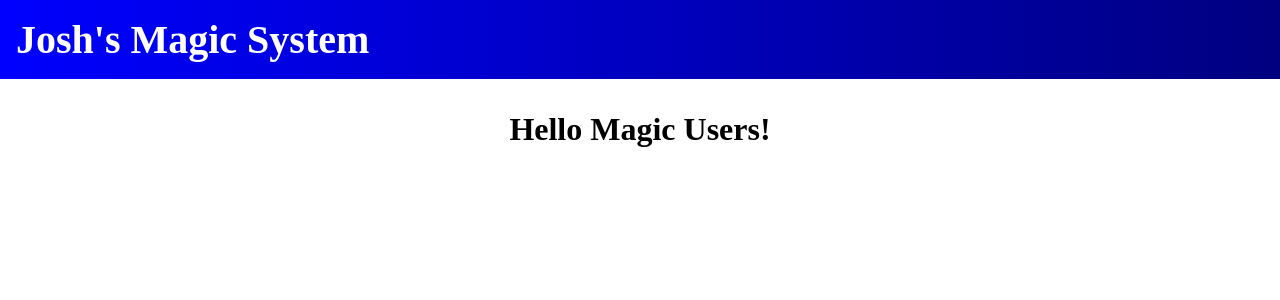
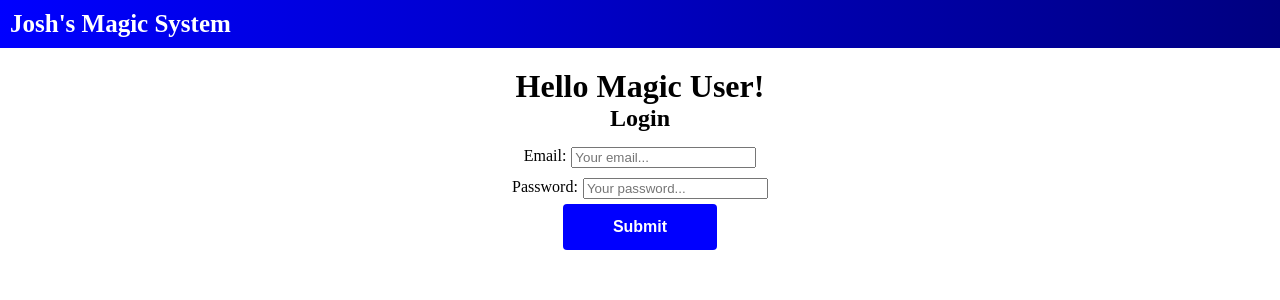
Before and after one commit to Chip-L/joshs-magic-system, a React (Create React App) app in the folder client/: page / in a window 1280 px wide. Shown: the top 300 px of the page. Built offline with nearby package versions, Linux system fonts and the light colour scheme.

Commit message:
Login added (not functional)

```diff
--- /dev/null
+++ b/client/src/components/LoginForm.css.js
@@ -0,0 +1,42 @@
+import styled from "styled-components";
+
+export const Title = styled.h2`
+  margin-bottom: 1rem;
+`;
+
+export const Form = styled.form`
+  display: flex;
+  flex-direction: column;
+  align-items: center;
+`;
+
+export const LabelGroup = styled.div`
+  padding: 0.5rem;
+  display: flex;
+  flex-wrap: wrap;
+`;
+
+export const Label = styled.label`
+  // label formatting here
+  padding-right: 0.5rem;
+`;
+
+export const Control = styled.input`
+  // input field formatting here
+`;
+
+export const Button = styled.input`
+  // width: 80%;
+  background-color: blue;
+  color: white;
+  padding 1.4rem 5rem;
+  border: none;
+  border-radius: .4rem;
+  cursor: pointer;
+  font-weight: bold;
+  font-size: 1.6rem;
+
+  &:hover {
+    background-color: lightblue;
+  }
+`;
--- /dev/null
+++ b/client/src/components/LoginForm.js
@@ -0,0 +1,67 @@
+import React, { useState } from "react";
+import {
+  Button,
+  Control,
+  Form,
+  Label,
+  LabelGroup,
+  Title,
+} from "./LoginForm.css";
+
+// global store
+
+const LoginForm = () => {
+  const [formState, setFormState] = useState({ email: "", password: "" });
+
+  const handleFormSubmit = async (event) => {
+    event.preventDefault();
+
+    try {
+      // use login mutation to get user
+      // set token
+      // set user in global store
+    } catch (err) {
+      console.log(err);
+    }
+  };
+
+  const handleChange = (event) => {
+    const { name, value } = event.target;
+
+    setFormState({
+      ...formState,
+      [name]: value,
+    });
+  };
+
+  return (
+    <>
+      <Title>Login</Title>
+      <Form onSubmit={handleFormSubmit}>
+        <LabelGroup>
+          <Label for="email">Email:</Label>
+          <Control
+            type="email"
+            id="email"
+            placeholder="Your email..."
+            name="email"
+            onChange={handleChange}
+          ></Control>
+        </LabelGroup>
+        <LabelGroup>
+          <Label for="password">Password:</Label>
+          <Control
+            type="password"
+            id="password"
+            placeholder="Your password..."
+            name="password"
+            onChange={handleChange}
+          ></Control>
+        </LabelGroup>
+        <Button type="submit" value="Submit" />
+      </Form>
+    </>
+  );
+};
+
+export default LoginForm;
--- a/client/src/index.css
+++ b/client/src/index.css
@@ -4,3 +4,13 @@
   box-sizing: border-box;
   margin: 0;
 }
+
+html {
+  /* set rem = 10px */
+  font-size: 62.5%;
+}
+
+body {
+  /* reset standard font-size back to 16px */
+  font-size: 1.6rem;
+}
--- a/client/src/pages/Home.js
+++ b/client/src/pages/Home.js
@@ -1,10 +1,23 @@
 import React from "react";
+// CSS
 import { Content } from "./Home.css";
+//Global Store
+import { useStoreContext } from "../store/globalState";
+import LoginForm from "../components/LoginForm";
 
 const Home = () => {
+  const [{ user }] = useStoreContext();
+
   return (
     <Content>
-      <h1>Hello Magic Users!</h1>
+      {user.name ? (
+        <h1>Display spell here</h1>
+      ) : (
+        <>
+          <h1>Hello Magic User!</h1>
+          <LoginForm />
+        </>
+      )}
     </Content>
   );
 };
```
